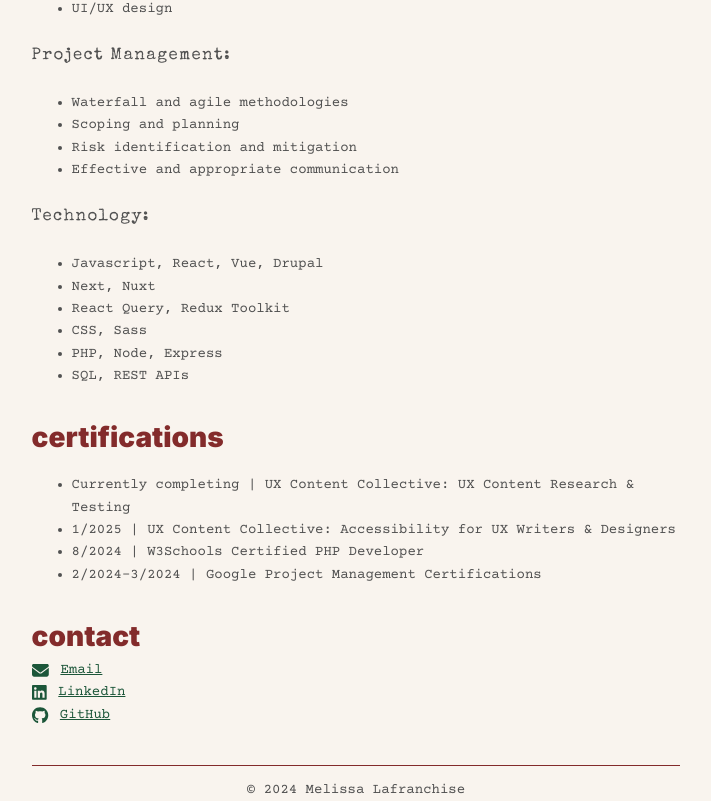
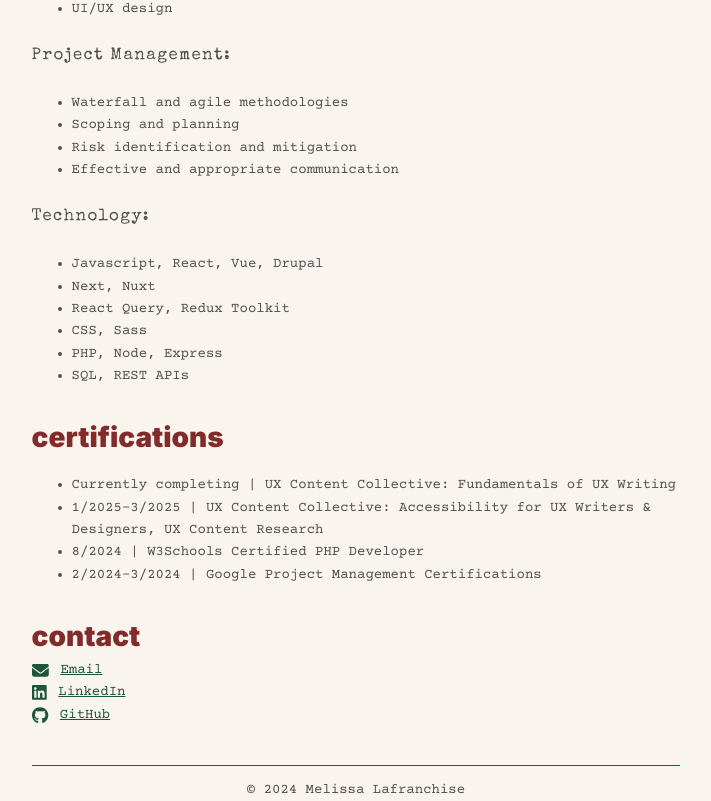
Before and after one commit to pulchrit/melissalafranchise, a Next.js app: page / in a window 1280 px wide. Shown: the part 547-1348 px from the top of the page, without its empty margins (284-995 px from the left). Built offline with nearby package versions, Linux system fonts and the light colour scheme.

Commit message:
Update certifications

```diff
--- a/pages/index.js
+++ b/pages/index.js
@@ -104,10 +104,10 @@
         <Subtitle text="certifications" />
         <ul>
           <li>
-            {`Currently completing ${PIPE} UX Content Collective: UX Content Research & Testing`}
+            {`Currently completing ${PIPE} UX Content Collective: Fundamentals of UX Writing`}
           </li>
           <li>
-            {`1/2025 ${PIPE} UX Content Collective: Accessibility for UX Writers & Designers`}
+            {`1/2025${ENDASH}3/2025 ${PIPE} UX Content Collective: Accessibility for UX Writers & Designers, UX Content Research`}
           </li>
           <li>{`8/2024 ${PIPE} W3Schools Certified PHP Developer`}</li>
           <li>{`2/2024${ENDASH}3/2024 ${PIPE} Google Project Management Certifications`}</li>
```
